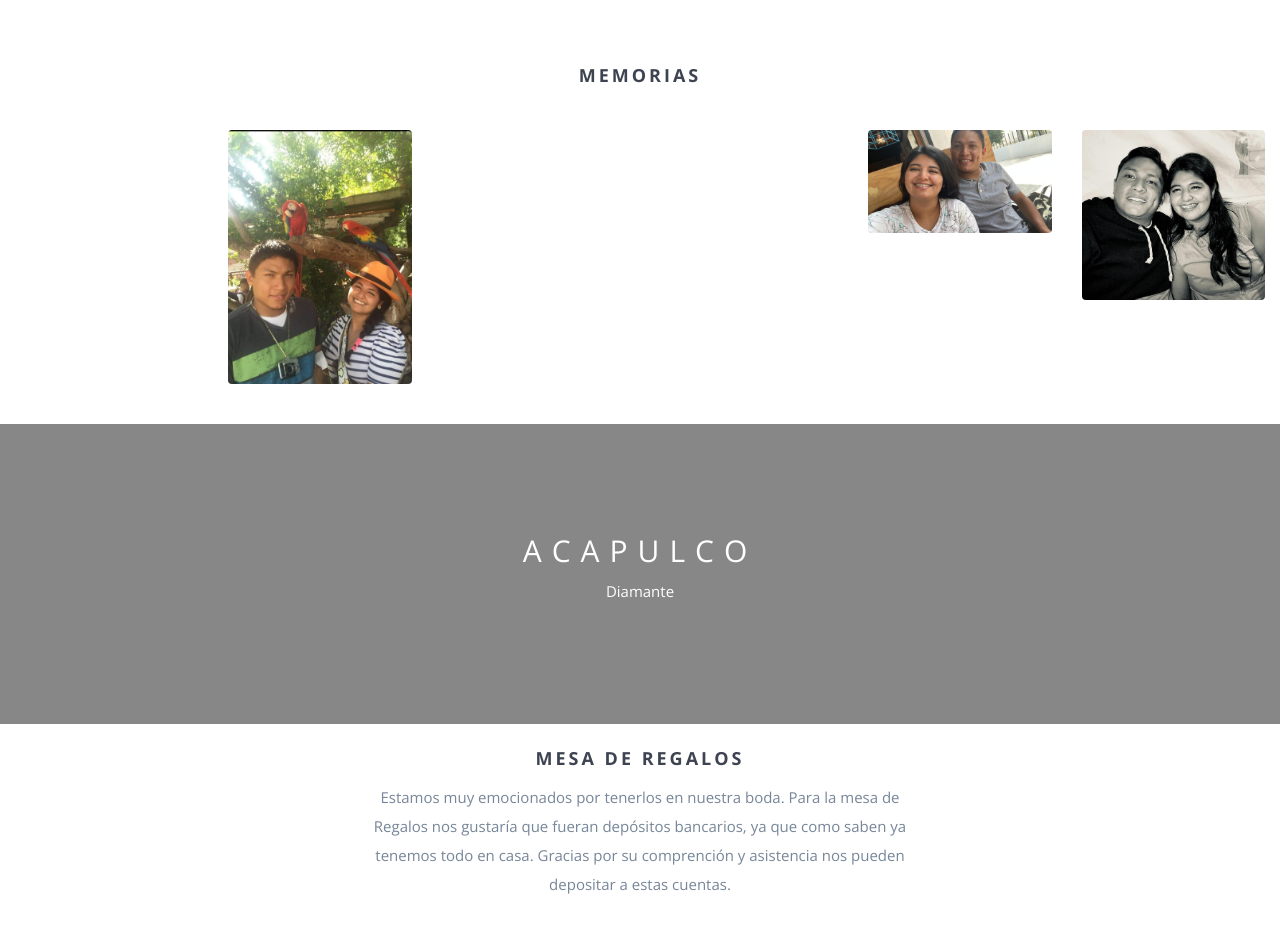
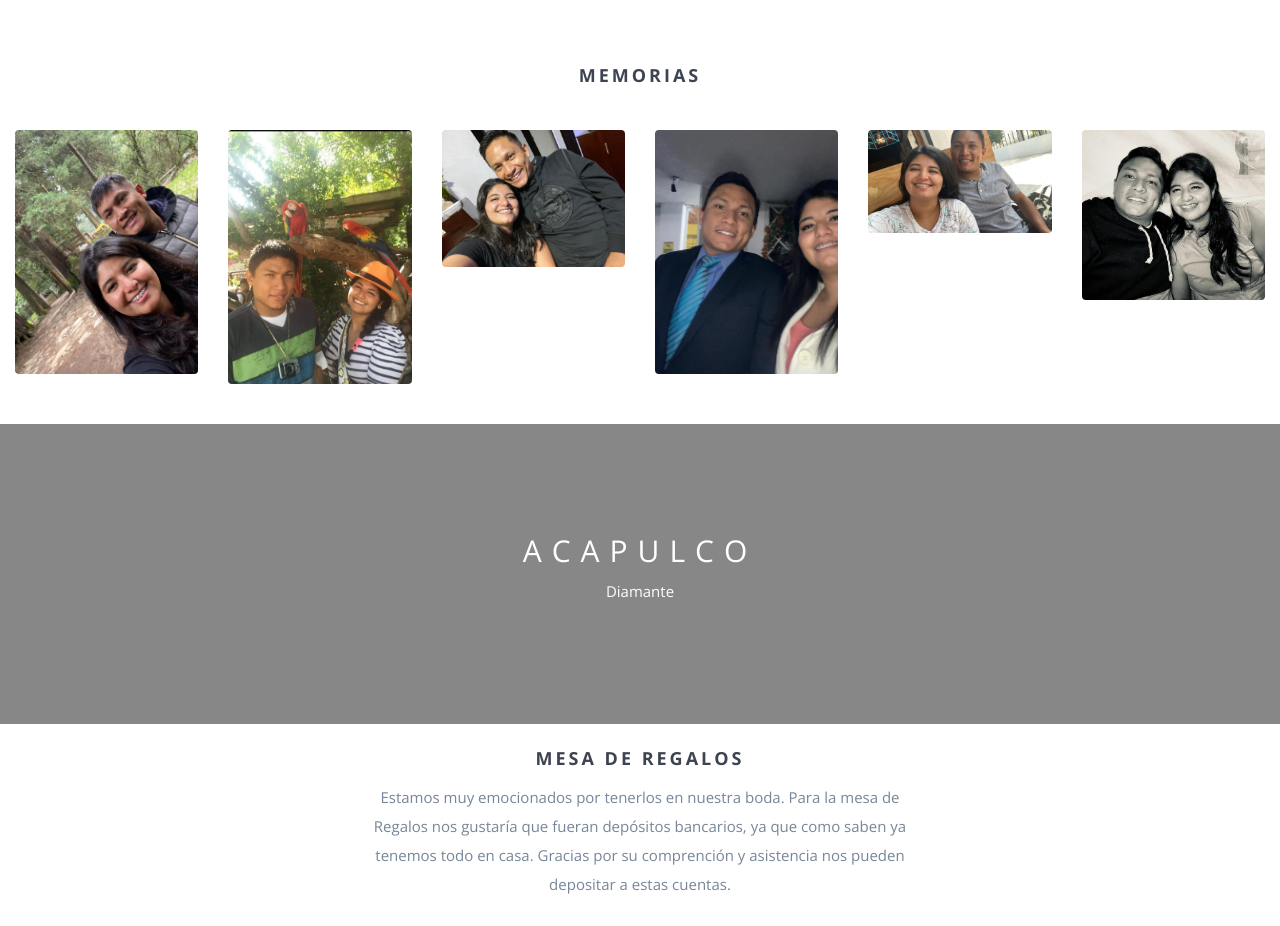
Before and after one commit to Py2Lab/bodaalanyfer, a website: page index.html in a window 1280 px wide. Shown: the part 2980-3906 px from the top of the page. Drawn offline with nearby package versions, Linux system fonts and the light colour scheme; some packages are replaced by stand-ins of ours; a script that the page names is missing; files whose address does not match are found by name.

Commit message:
Change name style file

```diff
--- a/index.html
+++ b/index.html
@@ -250,12 +250,12 @@
         </div>
         <div class="row">
             <div class="col-md-2">
-                <a class="fancybox" rel="group" href="img/eng_pics/_img_RFX2942-lg.jpg">
+                <a class="fancybox" rel="group" href="img/eng_pics/img_RFX2942-lg.jpg">
                     <div class="img-wrap">
                         <div class="overlay">
                             <i class="fa fa-search"></i>
                         </div>
-                        <img src="img/eng_pics/_img_RFX2942-sm.jpg" alt=""/>
+                        <img src="img/eng_pics/img_RFX2942-sm.jpg" alt=""/>
                     </div>
                 </a>
             </div>
@@ -270,22 +270,22 @@
                 </a>
             </div>
             <div class="col-md-2">
-                <a class="fancybox" rel="group" href="img/eng_pics/_img_RFX2992-lg.jpg">
+                <a class="fancybox" rel="group" href="img/eng_pics/img_RFX2992-lg.jpg">
                     <div class="img-wrap">
                         <div class="overlay">
                             <i class="fa fa-search"></i>
                         </div>
-                        <img src="img/eng_pics/_img_RFX2992-sm.jpg" alt=""/>
+                        <img src="img/eng_pics/img_RFX2992-sm.jpg" alt=""/>
                     </div>
                 </a>
             </div>
             <div class="col-md-2">
-                <a class="fancybox" rel="group" href="img/eng_pics/_img_RFX3064-lg.jpg">
+                <a class="fancybox" rel="group" href="img/eng_pics/img_RFX3064-lg.jpg">
                     <div class="img-wrap">
                         <div class="overlay">
                             <i class="fa fa-search"></i>
                         </div>
-                        <img src="img/eng_pics/_img_RFX3064-sm.jpg" alt=""/>
+                        <img src="img/eng_pics/img_RFX3064-sm.jpg" alt=""/>
                     </div>
                 </a>
             </div>
```
